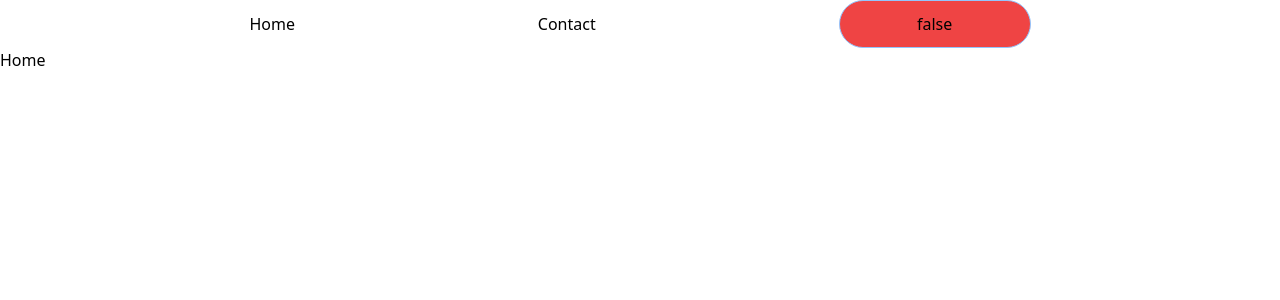
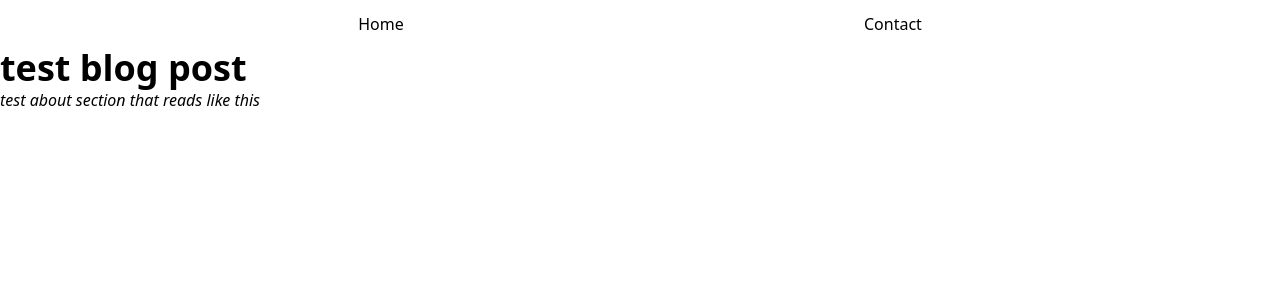
Before and after one commit to christywastaken/christianharrison, a Nuxt app: page / in a window 1280 px wide. Shown: the top 300 px of the page. Built offline with nearby package versions, Linux system fonts and the light colour scheme.

Commit message:
First edition of blogpost comp and cleans navigation header

```diff
--- /dev/null
+++ b/components/BlogPost.vue
@@ -0,0 +1,26 @@
+<template>
+  <div class="mb-8">
+  <h1 class="text-4xl font-semibold">{{ title }}</h1>
+  <p class="italic mb-4">{{ about }}</p>
+  <iframe src:="link" class="w-full h-[500px] border-none"></iframe>
+  </div>
+</template>
+
+<script setup lang="ts">
+
+const props = defineProps({
+  title: {
+    type: String,
+    required: true
+  },
+  about: {
+    type: String,
+    required: true
+  },
+  link: {
+    type: String,
+    required: true
+  },
+})
+
+</script>
--- a/components/ContactForm.vue
+++ b/components/ContactForm.vue
@@ -3,10 +3,10 @@
     <label for="name">Name:</label>
     <input type="text" id="name" v-model="form.name" required />
 
-    <label for="email">Email:</label>
+    <label class="pt-4" for="email">Email:</label>
     <input type="email" id="email" v-model="form.email" required />
 
-    <label for="message">Message:</label>
+    <label class="pt-4" for="message">Message:</label>
     <textarea id="message" v-model="form.message" required></textarea>
 
     <button class="flex items-center justify-center rounded-full bg-gray-400 px-8" type="submit">Send</button>
--- a/components/navigation/Header.vue
+++ b/components/navigation/Header.vue
@@ -2,18 +2,5 @@
   <div class="flex items-center justify-around px-[10%] h-[48px]">
     <NuxtLink :to="{ name: 'index' }">Home</NuxtLink>
     <NuxtLink :to="{ name: 'contact' }">Contact</NuxtLink>
-    <button class="flex items-center justify-center w-48 h-12 rounded-full bg-gray-200 border-blue-300 border" :class="clickState ? 'bg-green-600' : 'bg-red-500'" @click="toggleClick">
-      {{ clickState }}
-    </button>
   </div>
 </template>
-
-<script setup lang="ts">
-const clickState = ref<boolean>(false)
-const toggleClick = () => {
-  clickState.value = !clickState.value
-
-}
-</script>
-
-<style scoped></style>
--- a/pages/index.vue
+++ b/pages/index.vue
@@ -1,5 +1,9 @@
 <template>
   <div>
-   Home
+    <BlogPost
+      title="test blog post"
+      about="test about section that reads like this"
+      link="https://github.com/christywastaken/twitter-sentiment-analysis"
+    />
   </div>
 </template>
```
